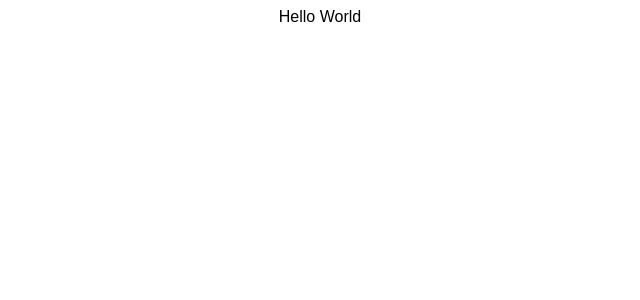
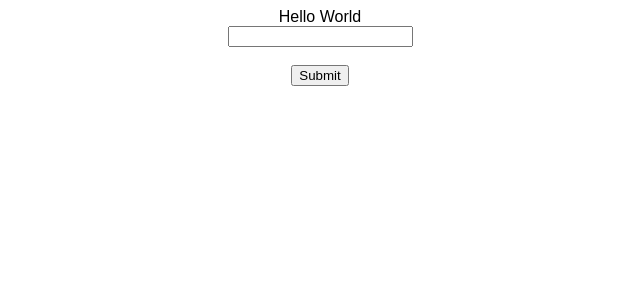
Before and after one commit to arif034/class-functional-all-code, a React (Create React App) app: page / in a window 1280 px wide. Shown: the top 300 px of the page, without its empty margins (320-960 px from the left). Built offline with nearby package versions, Linux system fonts and the light colour scheme.

Commit message:
List rendering List rendering

```diff
--- a/src/App.js
+++ b/src/App.js
@@ -1,6 +1,12 @@
 import "./styles.css";
+import ListRendering from "./ListRendering.js";
 function App() {
-  return <div className="App">Hello World</div>;
+  return (
+    <div className="App">
+      Hello World
+      <ListRendering />
+    </div>
+  );
 }
 
 export default App;
--- a/src/ListItem.js
+++ b/src/ListItem.js
@@ -1,4 +1,11 @@
-import { Component } from "react";
-
-class ListItem extends Component {}
+import { Component, Fragment } from "react";
+class ListItem extends Component {
+  render() {
+    return (
+      <Fragment>
+        <li>{this.props.item}</li>
+      </Fragment>
+    );
+  }
+}
 export default ListItem;
--- a/src/ListRendering.js
+++ b/src/ListRendering.js
@@ -1,19 +1,37 @@
 import { Component } from "react";
-import { get } from "./UniqueId.js";
+import ListItem from "./ListItem.js";
 class ListRendering extends Component {
   constructor(props) {
     super(props);
     this.state = {
-      item: {
-        id: 0,
-        value: ""
-      }
+      items: [],
+      item: ""
     };
   }
+
+  handleChange = (event) => {
+    this.setState(() => {
+      return { item: event.target.value };
+    });
+  };
+
+  handleSubmit = () => {
+    this.setState(() => {
+      return { items: [...this.state.items, this.state.item] };
+    });
+  };
+
   render() {
+    const list = this.state.items.map((item) => <ListItem item={item} />);
     return (
       <div>
-        <input type="text" value={this.state.item.value} />
+        <input type="text" onChange={this.handleChange} />
+        <br />
+        <br />
+        <button onClick={this.handleSubmit}>Submit</button>
+        <br />
+        <br />
+        <ul>{list}</ul>
       </div>
     );
   }
--- a/src/UniqueId.js
+++ b/src/UniqueId.js
@@ -18,4 +18,4 @@ class UniqueId extends Component {
   };
 }
 
-export default UniqueId;
+export default get;
```
